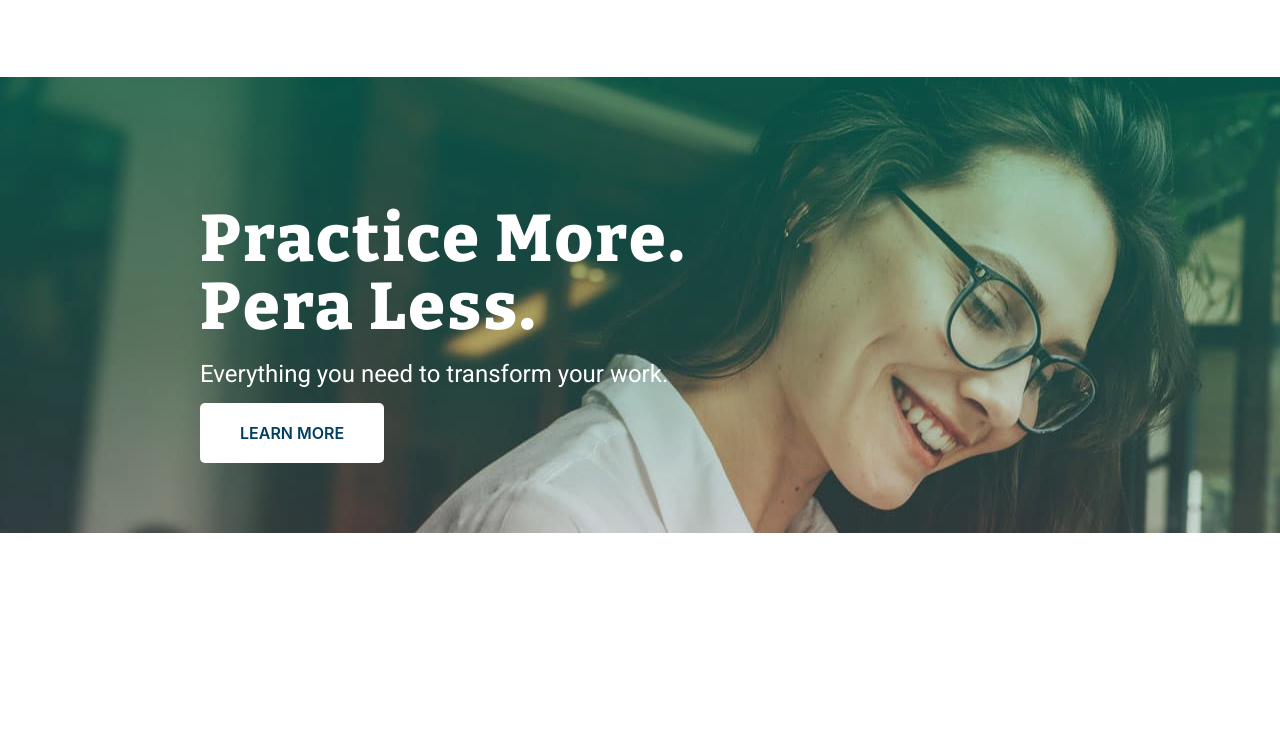
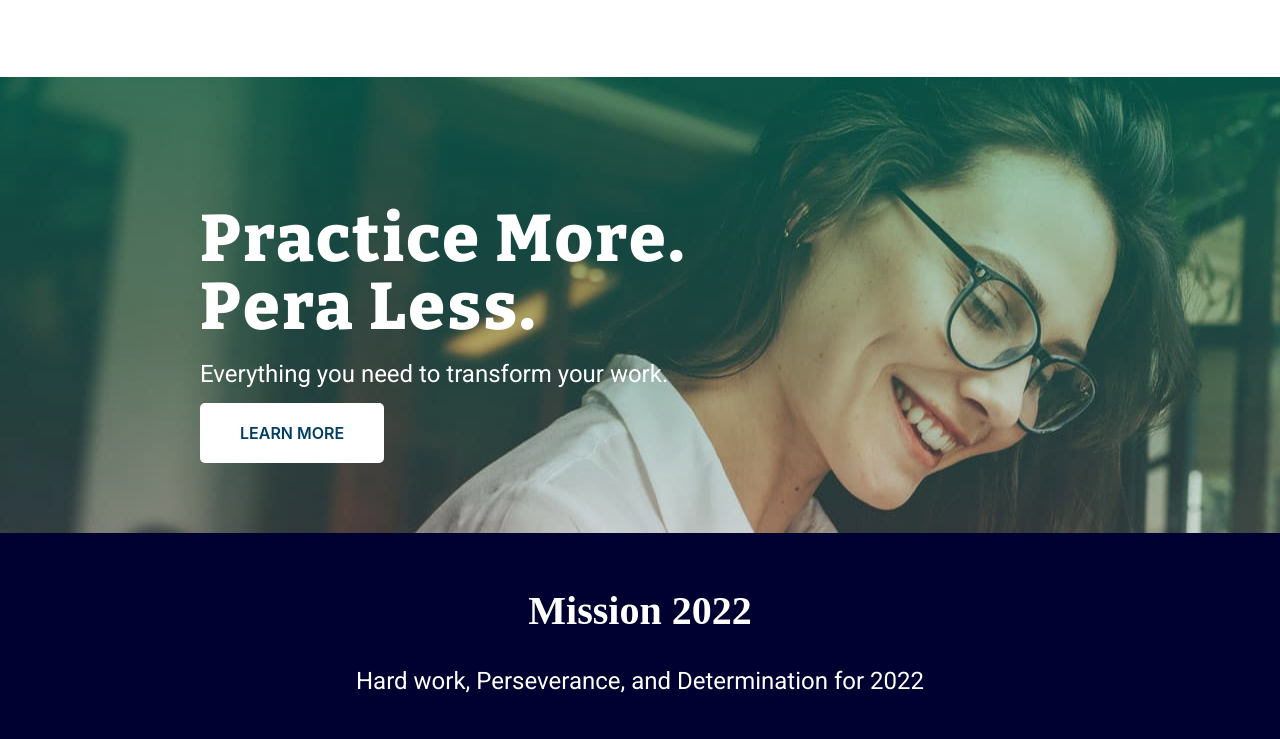
Before and after one commit to anthony-aura/assignment-web-1, a plain HTML site: page index.html in a window 1280 px wide. Shown: the part 2210-2949 px from the top of the page. Before the commit the page ends 2743 px from the top, so only its background shows below. Drawn offline with nearby package versions, Linux system fonts and the light colour scheme.

Commit message:
footer added

```diff
--- a/index.html
+++ b/index.html
@@ -112,6 +112,10 @@
             <br>
         </div>
     </section>
+    <footer>
+        <h2 class="footer-head">Mission 2022</h2>
+        <p>Hard work, Perseverance, and Determination for 2022</p>
+    </footer>
 </body>
 
 </html>
--- a/style.css
+++ b/style.css
@@ -143,3 +143,15 @@ width: 40%;
     font-weight: 600;
     border-radius: 5px;
 }
+
+footer{
+    padding-top: 20px;
+    padding-bottom: 20px;
+    text-align: center;
+    background-color: rgb(0, 0, 49);
+    color: white;
+}
+
+.footer-head{
+    font-size: 40px;
+}
```
